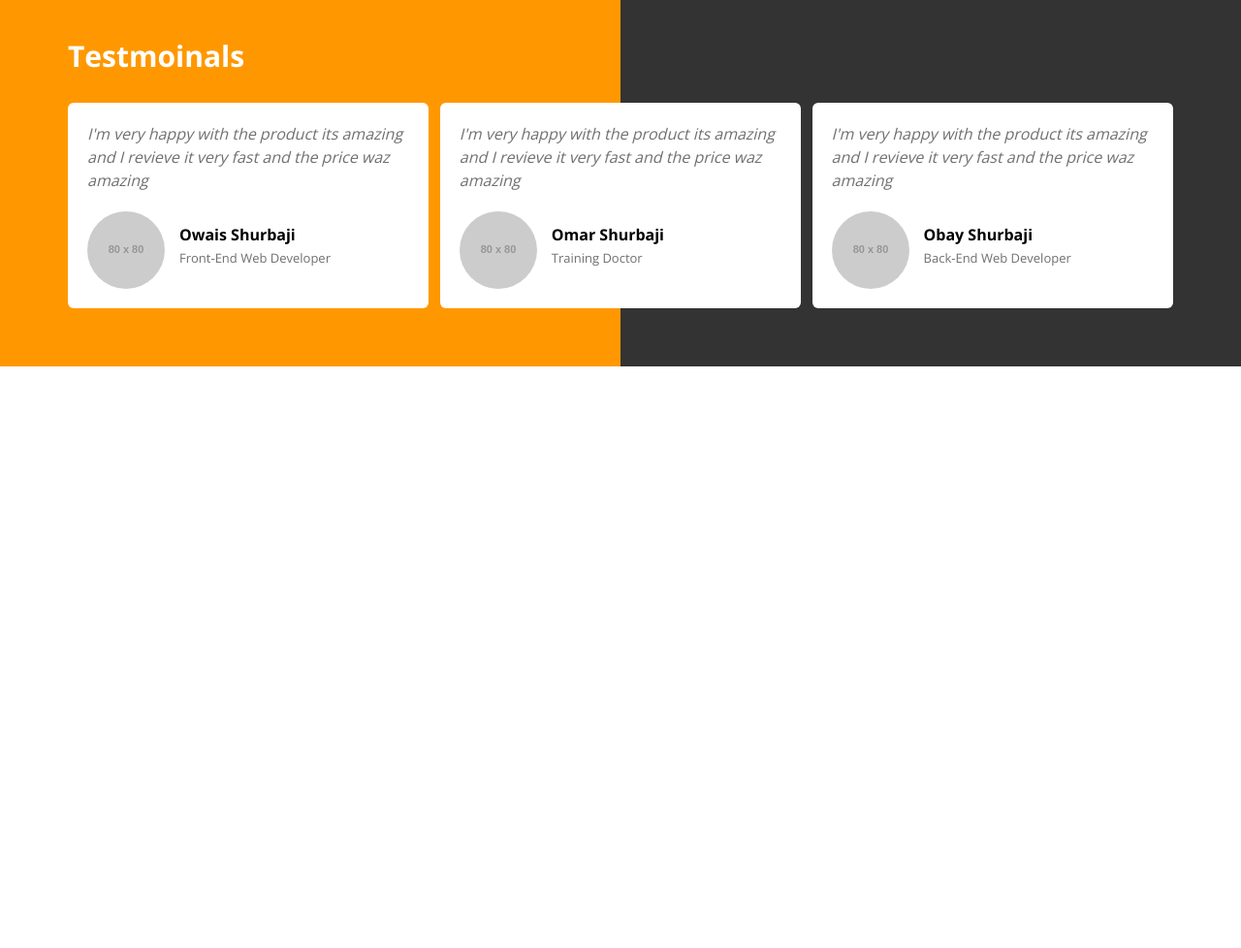
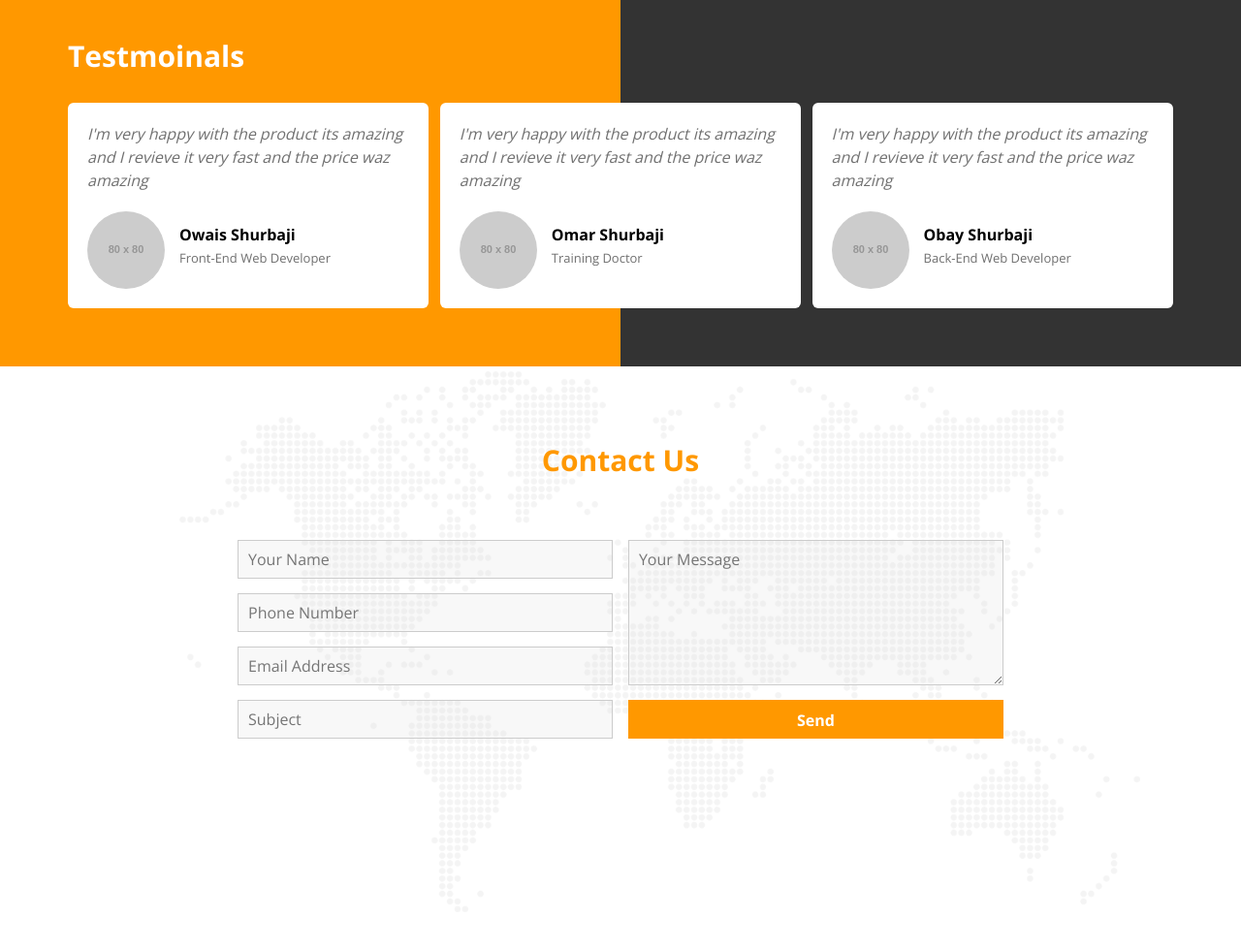
Before and after one commit to obaidash99/special-design, a plain HTML site: page index.html in a window 1280 px wide. Shown: the part 3927-4905 px from the top of the page at 97% size. Before the commit the page ends 4305 px from the top, so only its background shows below. Drawn offline with nearby package versions, Linux system fonts and the light colour scheme; placeholder pictures from the web are drawn by us.

Commit message:
contact us section

```diff
--- a/css/main.css
+++ b/css/main.css
@@ -108,7 +108,7 @@ body {
 	opacity: 1;
 }
 .overlay-setting.active {
-	height: 100vh;
+	height: 1000vh;
 	width: calc(100% - 210px);
 	position: absolute;
 	top: 0;
@@ -611,3 +611,95 @@ body {
 	margin: 0;
 }
 /* End Testmoinals */
+/* Start Contact US */
+.contact {
+	min-height: 600px;
+	background-image: url('../imgs/contact.png');
+	background-size: cover;
+	padding-top: 80px;
+	padding-bottom: 80px;
+	position: relative;
+}
+.contact .container {
+	position: relative;
+	z-index: 2;
+}
+.contact .overlay {
+	position: absolute;
+	top: 0;
+	left: 0;
+	width: 100%;
+	height: 100%;
+	background-color: rgba(255, 255, 255, 0.6);
+}
+.contact h2 {
+	font-weight: bold;
+	font-size: 30px;
+	color: var(--main-color);
+	margin: 0 0 60px;
+	text-align: center;
+}
+.contact form {
+	overflow: hidden;
+	max-width: 800px;
+	margin: auto;
+	padding: 5px;
+}
+.contact form .left {
+	float: left;
+	width: 49%;
+}
+.contact form .right {
+	float: right;
+	width: 49%;
+}
+.contact form input:not([type='submit']),
+.contact form textarea {
+	display: block;
+	width: 100%;
+	padding: 10px;
+	margin-bottom: 15px;
+	border: 1px solid #ccc;
+	background-color: rgba(218, 218, 218, 0.19);
+}
+.contact form input:not([type='submit']):focus,
+.contact form textarea:focus {
+	outline: 1px solid var(--main-color);
+}
+.contact form input {
+	height: 40px;
+}
+.contact form textarea {
+	height: 150px;
+}
+.contact form input[type='submit'] {
+	padding: 10px;
+	width: 100%;
+	border-color: transparent;
+	background-color: var(--main-color);
+	color: white;
+	cursor: pointer;
+	font-weight: bold;
+}
+.contact form textarea:focus::-moz-placeholder,
+.contact form input:not([type='submit']):focus::-moz-placeholder {
+	opacity: 0;
+	transition: all 0.3s;
+}
+.contact form textarea:focus:-moz-placeholder,
+.contact form input:not([type='submit']):focus:-moz-placeholder {
+	opacity: 0;
+	transition: all 0.3s;
+}
+.contact form textarea:focus::-webkit-input-placeholder,
+.contact form input:not([type='submit']):focus::-webkit-input-placeholder {
+	opacity: 0;
+	transition: all 0.3s;
+}
+.contact form textarea:focus::-ms-input-placeholder,
+.contact form input:not([type='submit']):focus::-ms-input-placeholder {
+	opacity: 0;
+	transition: all 0.3s;
+}
+
+/* End Contact US */
--- a/index.html
+++ b/index.html
@@ -292,6 +292,27 @@
       </div>
       <div class="clearfix"></div>
    </div>
+
+   <!-- Start Contact Us -->
+   <div class="contact">
+      <div class="overlay"></div>
+      <div class="container">
+         <h2>Contact Us</h2>
+         <form action="">
+            <div class="left">
+               <input type="text" placeholder="Your Name" name="username">
+               <input type="tel" placeholder="Phone Number" name="phone">
+               <input type="email" placeholder="Email Address" name="email">
+               <input type="text" placeholder="Subject" name="subject">
+            </div>
+            <div class="right">
+               <textarea name="message" placeholder="Your Message"></textarea>
+               <input type="submit" value="Send">
+            </div>
+         </form>
+      </div>
+   </div>
+   <!-- End Contact Us -->
    <!-- End Testmoinals -->
    <script src="./js/main.js"></script>
 </body>
--- a/js/main.js
+++ b/js/main.js
@@ -79,7 +79,7 @@ function randomizeImgs() {
 
 			// Ghange background img url
 			landingPage.style.backgroundImage = `url("imgs/${imgsArray[randomNumber]}")`;
-		}, 6000);
+		}, 3000);
 	}
 }
 
```
